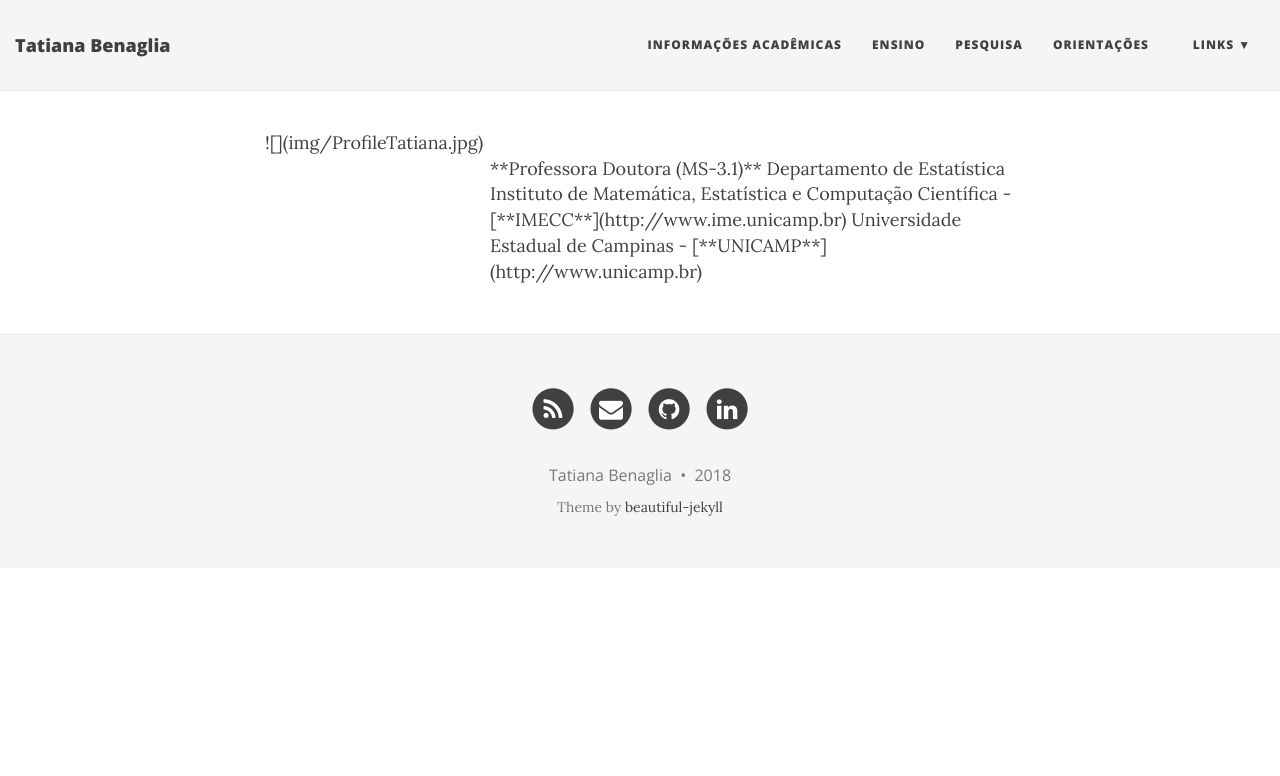
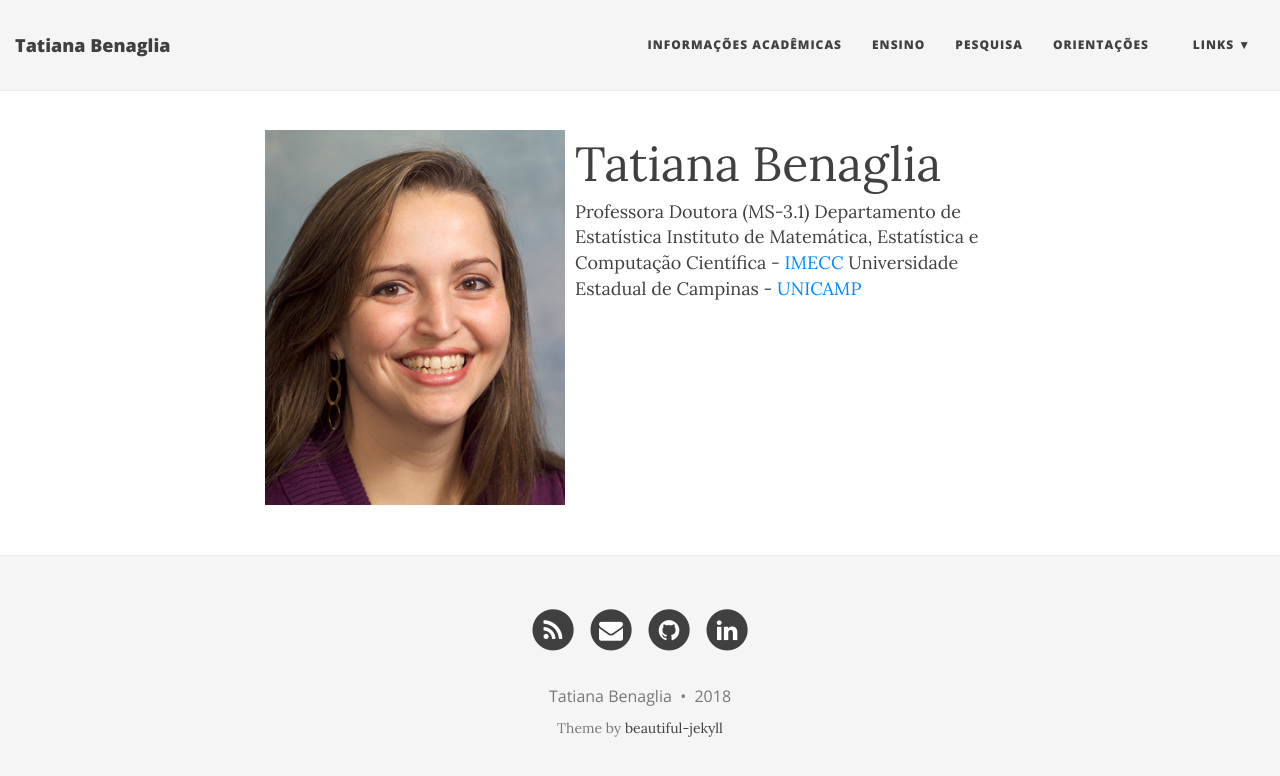
Before and after one commit to tatibenaglia/tatibenaglia.github.io, a Jekyll site: the page built from index.html, in a window 1280 px wide. Shown: the top 776 px of the page. Built offline with Jekyll 4.4.1, drawn with Linux system fonts in a browser that asks for light colours; nearby versions of some CDN libraries; the list of posts is cut into pages by our own code.

Commit message:
Update index.html

```diff
--- a/index.html
+++ b/index.html
@@ -2,37 +2,17 @@
 layout: page
 ---
 
-<style>
-.column-left{
-  float: left;
-  width: 30%;
-  text-align: left;
-}
-.column-right{
-  float: right;
-  width: 70%;
-  text-align: left;
-}
-.column{
-  float: left;
-  width: 100%;
-  text-align: left;
-</style>
+<div class="columns-2">
+<img src="img/ProfileTatiana.jpg" style="float: left; margin-right: 10px;" />
 
-<div class="column-left">
-![](img/ProfileTatiana.jpg)
+<bold><font size=18>Tatiana Benaglia</font></bold></br>
 
-</div>
-<div class="column-right">
-
-</br>
-
-**Professora Doutora (MS-3.1)**
+Professora Doutora (MS-3.1)
 
 Departamento de Estatística
 
-Instituto de Matemática, Estatística e Computação Científica - [**IMECC**](http://www.ime.unicamp.br)
+Instituto de Matemática, Estatística e Computação Científica - <a href="http://www.ime.unicamp.br">IMECC</a>
 
-Universidade Estadual de Campinas - [**UNICAMP**](http://www.unicamp.br)
+Universidade Estadual de Campinas - <a href="http://www.unicamp.br">UNICAMP </a></br>
 
 </div>
```
